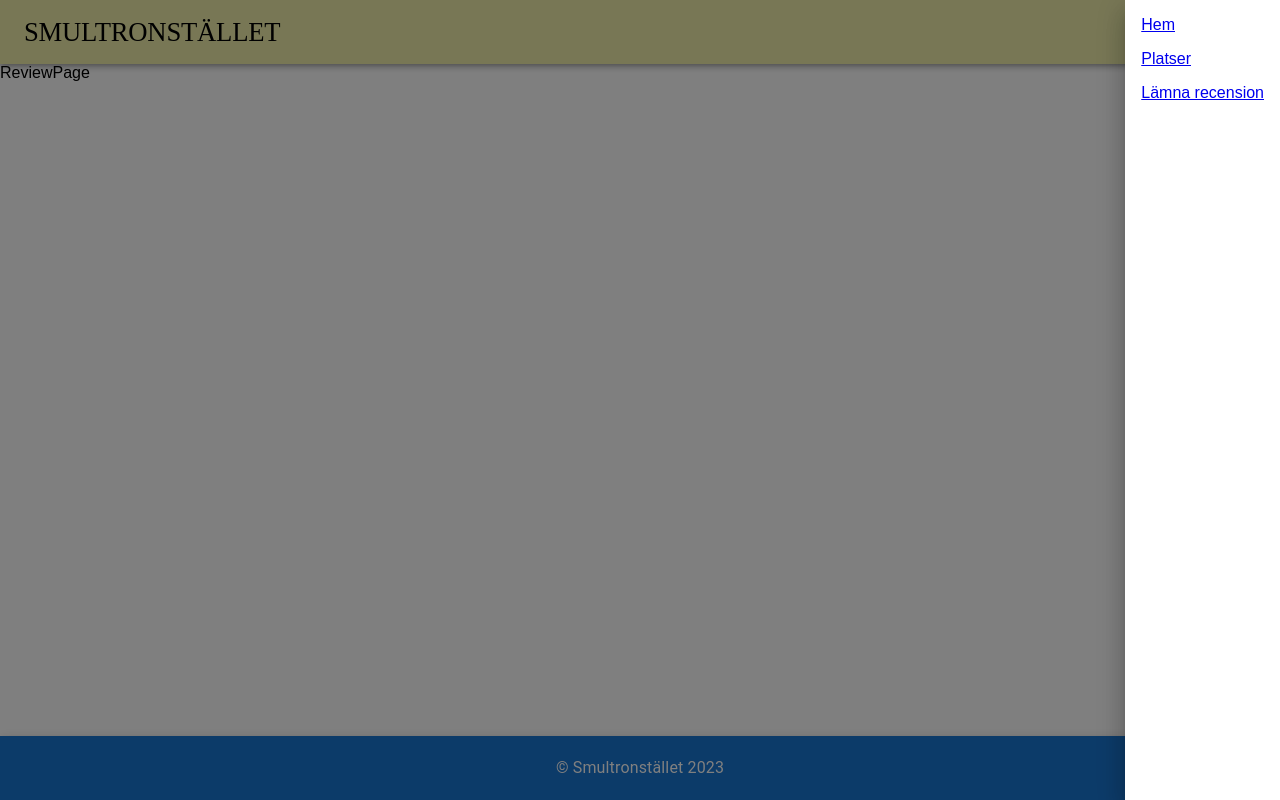
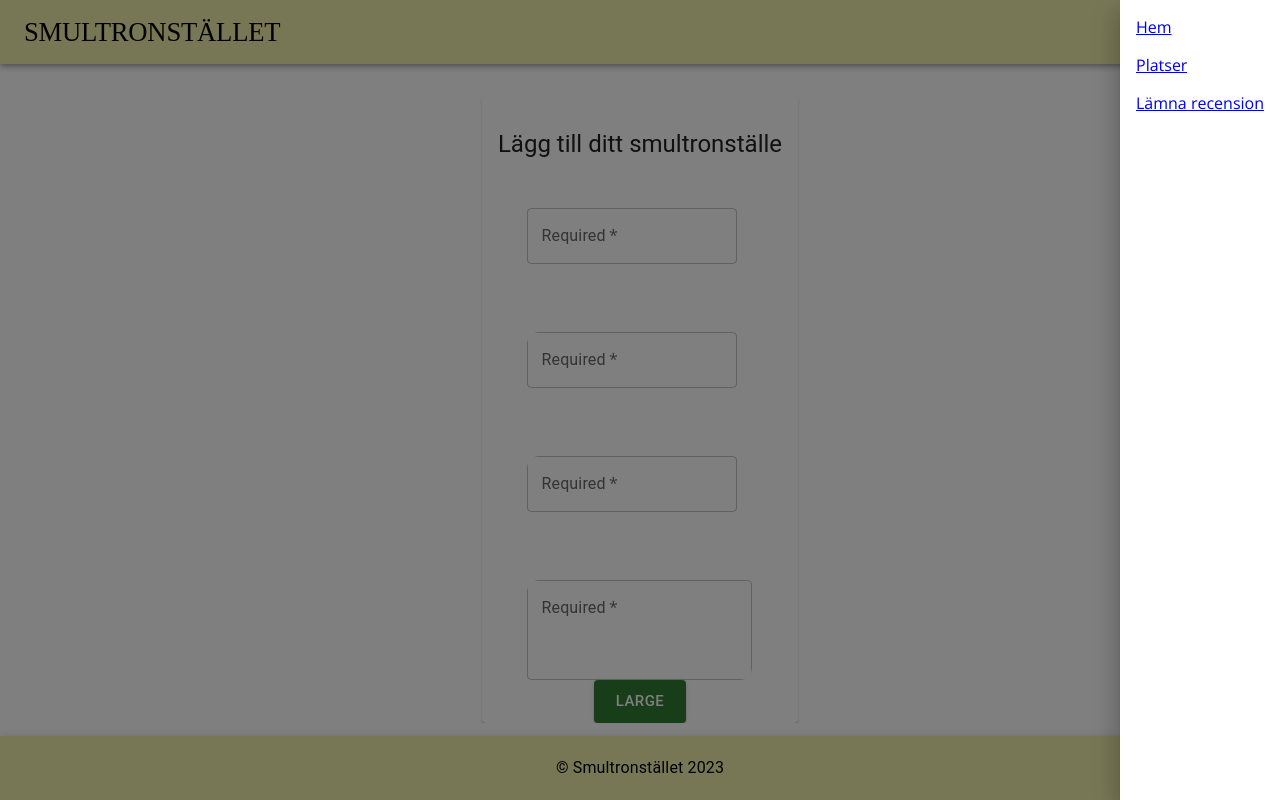
Before and after one commit to elle945/React-fullstack, a React (Vite) app in the folder Client/: page /recensioner in a window 1280 px wide. Both pictures are taken after a click on the button 1220 px from the left and 32 px from the top of the page. Built offline with nearby package versions, Linux system fonts and the light colour scheme.

Commit message:
some styling

```diff
--- a/Client/src/App.css
+++ b/Client/src/App.css
@@ -1,10 +1,11 @@
 @import url('https://fonts.googleapis.com/css2?family=Bodoni+Moda:wght@400;500&display=swap');
+@import url('https://fonts.googleapis.com/css2?family=Open+Sans:wght@300;400;500;600;700;800&display=swap');
 
 * {
   margin: 0;
   padding: 0;
   box-sizing: border-box;
-  font-family: Outfit, sans-serif;
+  font-family: 'Open Sans';
   overflow-x: hidden;
 }
 
@@ -16,7 +17,7 @@ padding: 0;
 }
 
 .FormContainer {
-
+  margin: 2em;
     display: flex;
     justify-content: center;
     align-items: center;
@@ -53,7 +54,7 @@ flex-direction: column;
 }
 
 .welcomeImg {
-    background-image: url('../files/smultOpac.png');
+    background-image: url('../public/smultOpac.png');
     background-repeat: no-repeat;
     background-position-x: center;
     background-size: contain;
@@ -71,7 +72,7 @@ flex-direction: column;
 }
 
 .logoImg {
-  background-image: url(../public/files/logga.png);
+  background-image: url(../public/logga.png);
   background-repeat: no-repeat;
     background-size: contain;
     height: 150px;
@@ -84,3 +85,7 @@ flex-direction: column;
   width: 150px;
 
 }
+
+.CardContainer {
+margin-top: 8vh;
+}
--- a/Client/src/components/Footer.jsx
+++ b/Client/src/components/Footer.jsx
@@ -4,9 +4,9 @@ import { Typography, AppBar, Toolbar, Container } from '@mui/material';
 function Footer() {
     return (
 
-      <AppBar position="static" color="primary" style={{position: 'fixed', bottom: 0, width: "100%"}} >
+      <AppBar position="static" color="primary" style={{position: 'fixed', bottom: 0, width: "100%"}} sx={{bgcolor: 'bgcolor.bg'}}>
         <Toolbar style={{ display: 'flex', justifyContent: 'center' }}>
-          <Typography variant="body1" color="inherit" >
+          <Typography variant="body1" color="black" >
             &copy; Smultronstället 2023
           </Typography>
         </Toolbar>
--- a/Client/src/components/Navbar.jsx
+++ b/Client/src/components/Navbar.jsx
@@ -11,7 +11,7 @@ function Navbar() {
   };
 
   return (
-    <AppBar position="static" sx={{bgcolor: 'bgcolor.bg'}}>
+    <AppBar position="static" sx={{bgcolor: 'bgcolor.bg'}} className='navbar'>
       <Toolbar>
       <Typography variant="h2" component="div" sx={{ flexGrow: 1 }}>
           SMULTRONSTÄLLET
@@ -30,7 +30,7 @@ function Navbar() {
             <Link to={"/platser"}>Platser</Link>
           </ListItem>
           <ListItem button onClick={toggleDrawer}>
-            <Link to={"/recension"}>Lämna recension</Link>
+            <Link to={"/recensioner"}>Lämna recension</Link>
           </ListItem>
         </List>
       </Drawer>
--- a/Client/src/components/ProductCards.jsx
+++ b/Client/src/components/ProductCards.jsx
@@ -69,10 +69,11 @@ const searchName = (event) => {
  <Row>
   {data.map((item) => (
    <Col xl={12} md={4} key={item.id}>
-    <Card style={{ width: '18rem' }}>
+    <Card style={{ width: '18rem', paddingBottom: '10vh', margin: 'auto' }}>
     <Card.Img style={{ width: '20rem' }} variant="top" src={`Images/${item.image_url}`} />
     <Card.Body>
-     <Card.Title>{item.location}</Card.Title>
+     <Card.Title><b>{item.location}</b></Card.Title>
+     <br></br>
      <Card.Text>
     {item.description}
      </Card.Text>
--- a/Client/src/components/UploadForm.jsx
+++ b/Client/src/components/UploadForm.jsx
@@ -1,196 +1,71 @@
 //Import av axios då vi på denna sidan kommer att göra en POST
 
-
-
-
 import axios from "axios"
-
-
-
-
 //När vi lagt till en ny bok så updateras vårt "book" state (vår array), därav använder vi usestate
 
-
-
-
 import {useState} from "react"
-
-
-
-
-
-
-
 import Card from '@mui/material/Card';
-
-
-
-
 import TextField from '@mui/material/TextField';
-
-
-
-
 import ThemeProvider from 'react-bootstrap/ThemeProvider'
-
-
-
-
 import {Container, Row, Col } from 'react-bootstrap';
-
-
-
-
 import Typography from '@mui/material/Typography';
-
-
-
-
 import Button from '@mui/material/Button';
-
-
-
-
 import '../App.css';
-
-
-
-
-
 
 
 const UploadForm = () => {
 
-
-
-
-
-
 const [info, setInfo] = useState({
 
  location : "",
-
  description: "",
-
  rating: Number,
-
  image_url: ""
-
 })
 
 const [error, setError]=useState(false);
 
-
-
-
-
-
 //Tar in allt som skrivs i varje input
 
 const handleChange = (e) => {
-
  setInfo((prev) => ({...prev, [e.target.name]: e.target.value}));
-
-
-
-
-
-
 }
 
 //Tar all information som skrivits in och skapar en POST
 
 const handleClick = async (e) => {
-
 e.preventDefault();
 
 try{
-
   await axios.post("http://localhost:3000/locationinfos", info);
-
- }catch (err) {
-
+ } catch (err) {
   console.log(err)
-
   setError(true)
-
- }
-
-}
-
-
-
-
-
+ }}
 
 return (
 
 
 
-
-<ThemeProvider
-
-breakpoints={['xxxl', 'xxl', 'xl', 'lg', 'md', 'sm', 'xs', 'xxs']}
-
-minBreakpoint="xxs"
-
-
-
-
->
-
-
-
-
 <div className="FormContainer">
-
-
-
-
-
-
-<Card sx={{ display: "flex", flexDirection: "column", alignItems: "center", maxWidth: 800, height: 650}}>
-
-
-
-
-
-
-
+<Card sx={{ display: "flex", flexDirection: "column", alignItems: "center", maxWidth: 800, height: 'auto'}}>
 <Typography sx={{p: 2, mt: 2}}variant="h5" gutterBottom>Lägg till ditt smultronställe</Typography>
-
 <Container>
-
  <Row>
-
  <Col sm={6}>
-
  <TextField
-
- sx={{borderRadius: 6, m: 2}}
-
+sx={{ borderBottomRightRadius: '12px', borderTopLeftRadius: '0px', borderTopRightRadius: '0px', borderBottomLeftRadius: '0px', height: '100px', color: 'cards.bg', marginTop: "3vh" }} elevation={4}
   required
-
   id="outlined-basic"
-
   label="Required"
-
   multiline
-
   // defaultValue=" Enter Location"
-
   variant="outlined"
-
   type="text"
-
   name="location"
-
   placeholder="Location"
-
   onChange={handleChange}
-
  />
-
  </Col>
 
 </Row>
@@ -201,7 +76,7 @@ minBreakpoint="xxs"
 
  <TextField
 
- sx={{borderRadius: 6, m: 2}}
+sx={{ borderBottomRightRadius: '12px', borderTopLeftRadius: '12px', borderTopRightRadius: '0px', borderBottomLeftRadius: '0px', height: '100px', color: 'cards.bg', marginTop: "3vh" }} elevation={4}
 
   required
 
@@ -231,7 +106,7 @@ minBreakpoint="xxs"
 
  <TextField
 
- sx={{borderRadius: 6, m: 2}}
+sx={{ borderBottomRightRadius: '12px', borderTopLeftRadius: '12px', borderTopRightRadius: '0px', borderBottomLeftRadius: '0px', height: '100px', color: 'cards.bg', marginTop: "3vh" }} elevation={4}
 
   required
 
@@ -261,7 +136,7 @@ minBreakpoint="xxs"
 
  <TextField
 
- sx={{borderRadius: 6, m: 2}}
+sx={{ borderBottomRightRadius: '12px', borderTopLeftRadius: '12px', borderTopRightRadius: '0px', borderBottomLeftRadius: '0px', height: '100px', color: 'cards.bg', marginTop: "3vh" }} elevation={4}
 
   required
 
@@ -304,34 +179,12 @@ minBreakpoint="xxs"
 {error && "Something is wrong"}
 
 
-
-
-
-
-
  </Card >
-
-
-
-
-
-
 
 </div>
 
-
-
-
-</ThemeProvider>
-
 )
-
-
-
 
 }
 
-
-
-
 export default UploadForm
--- a/Client/src/pages/Review.jsx
+++ b/Client/src/pages/Review.jsx
@@ -1,8 +1,12 @@
 import React from 'react'
-
+import UploadForm from '../components/UploadForm'
 function ReviewPage() {
   return (
-    <div>ReviewPage</div>
+    <>
+    <div className='container'>
+    <UploadForm/>
+    </div>
+    </>
   )
 }
 
```
